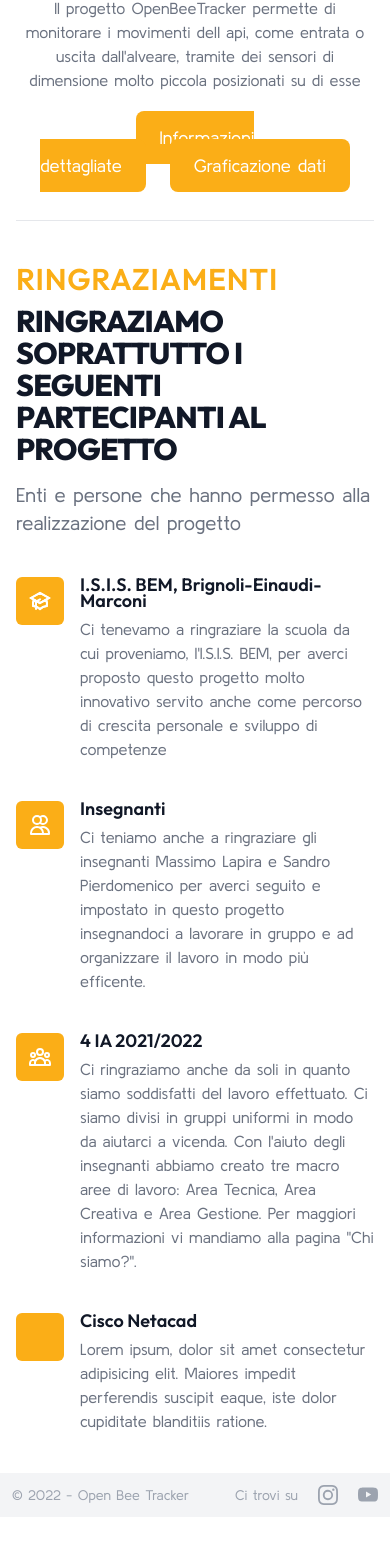
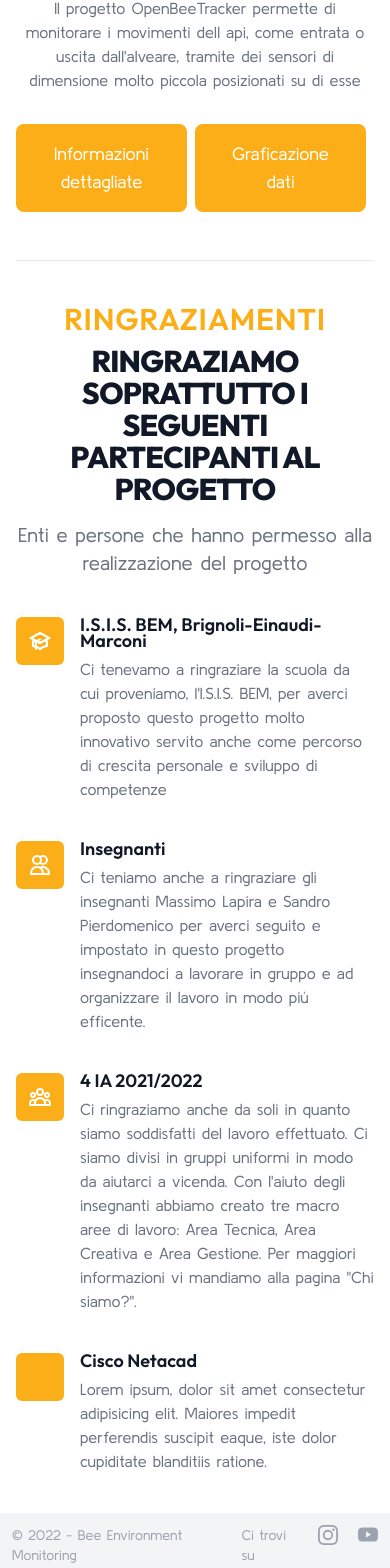
Before and after one commit to isisbem/bee-enviromental-monitoring, a Vue app in the folder frontend/: page / in a window 390 px wide. Shown: the part 260-1828 px from the top of the page. Before the commit the page ends 1777 px from the top, so only its background shows below. Built offline with nearby package versions, Linux system fonts and the light colour scheme; what vue3-apexcharts, vue3-click-away would draw is missing.

Commit message:
d,slfdsf

```diff
--- a/frontend/src/components/Footer.vue
+++ b/frontend/src/components/Footer.vue
@@ -42,11 +42,11 @@ export default {
         <div class="py-10">
             <div class="mx-auto px-4 sm:px-6 lg:px-8">
                 <div class="lg:text-center">
-                    <h1 class="text-bee font-semibold tracking-wide uppercase text-3xl font-title">Ringraziamenti</h1>
-                    <p class="mt-2 text-3xl font-title uppercase leading-8 font-extrabold tracking-tight text-gray-900 sm:text-3xl dark:text-white">
+                    <h1 class="text-center text-bee font-semibold tracking-wide uppercase text-3xl font-title">Ringraziamenti</h1>
+                    <p class="text-center mt-2 text-3xl font-title uppercase leading-8 font-extrabold tracking-tight text-gray-900 sm:text-3xl dark:text-white">
                         Ringraziamo soprattutto i seguenti partecipanti al progetto
                     </p>
-                    <p class="mt-4 max-w-2xl text-xl text-gray-500 dark:text-gray-400 lg:mx-auto">
+                    <p class="text-center mt-4 max-w-2xl text-xl text-gray-500 dark:text-gray-400 lg:mx-auto">
                         Enti e persone che hanno permesso alla realizzazione del progetto
                     </p>
                 </div>
@@ -70,7 +70,7 @@ export default {
         <div class="w-full bg-gray-100 p-3 flex justify-between">
             <div>
                 <p class="text-sm font-base text-gray-400 dark:text-true-gray-400">
-                    © 2022 - Open Bee Tracker
+                    © 2022 - Bee Environment Monitoring
                 </p>
             </div>
             <div class="flex space-x-5">
--- a/frontend/src/pages/about.vue
+++ b/frontend/src/pages/about.vue
@@ -1,7 +1,10 @@
 <template>
-  <main >
+  <main>
     <div class="mt-5 sm:flex flex-col justify-center items-center text-center flex-grow mx-auto font-serif">
-      <img src="../assets/images/coso.jpeg" class="h-max w-max" >
+      <p class="text-center text-bee font-semibold tracking-wide uppercase text-3xl font-title my-3">Chi siamo?</p>
+      <div class="mx-5 border border-yellow-400 border-4 border-double">
+        <img src="../assets/images/fotogruppo.JPG" class="h-max w-max" >
+      </div>
       <div class="mt-10 mb-20 p-5 md:container border-1 border-black rounded-lg dark:border-white">
         <p class="text-center text-gray-700  dark:text-white">
           Vi state chiedendo chi siamo, <b>bene</b>! Noi siamo una classe quarta dell'istituto tecnico
--- a/frontend/src/pages/index.vue
+++ b/frontend/src/pages/index.vue
@@ -10,12 +10,12 @@
       <p class="mt-5 text-base text-gray-500 sm:mt-8 sm:text-lg sm:max-w-xl sm:mx-auto md:text-xl">
         Il progetto OpenBeeTracker permette di monitorare i movimenti dell api, come entrata o uscita dall'alveare, tramite dei sensori di dimensione molto piccola posizionati su di esse
       </p>
-      <div class="mt-8 sm:flex sm:justify-center lg:justify-start w-full max-w-lg space-x-4">
+      <div class="mt-8 flex sm:justify-center lg:justify-start w-full max-w-lg sm:space-x-4">
           <!-- <a href="./info" class="cursor-help w-full transition duration-100 flex items-center justify-center px-8 py-3 border border-transparent rounded-md text-gray-100 bg-black hover:bg-yellow-500 md:py-4 md:text-lg md:px-10 dark:bg-yellow-500 dark:text-black dark:hover:bg-black dark:hover:text-white">
             Informazioni dettagliate
           </a> -->
-        <router-link to="/info" class="w-full transition-colors focus:outline-none text-white bg-bee hover:bg-yellow-400 focus:ring-4 focus:ring-yellow-200 font-medium rounded-lg text-lg px-6 py-4 mr-2 mb-2">Informazioni dettagliate</router-link>
-        <router-link to="/graph" class="w-full transition-colors focus:outline-none text-white bg-bee hover:bg-yellow-400 focus:ring-4 focus:ring-yellow-200 font-medium rounded-lg text-lg px-6 py-4 mr-2 mb-2">Graficazione dati</router-link>
+        <router-link to="/info" class="w-full transition-colors focus:outline-none text-white bg-bee hover:bg-yellow-400 focus:ring-4 focus:ring-yellow-200 font-medium rounded-lg text-lg px-6 py-4 mr-2 mb-2 ">Informazioni dettagliate</router-link>
+        <router-link to="/graph" class="w-full transition-colors focus:outline-none text-white bg-bee hover:bg-yellow-400 focus:ring-4 focus:ring-yellow-200 font-medium rounded-lg text-lg px-6 py-4 mr-2 mb-2 ">Graficazione dati</router-link>
       </div>
     </div>
     <div class="h-px bg-gray-200 w-full mt-10"></div>
```
Also changed, not shown: 1 other file (tests, documents, lock files or other folders).
